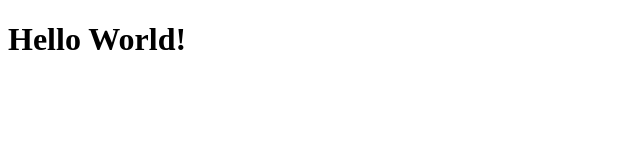
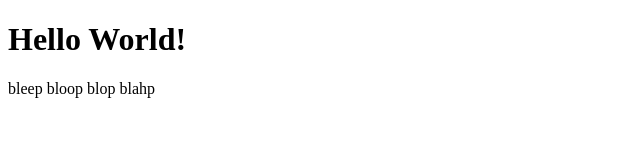
Before and after one commit to mlee3939/My_First_Repo, a plain HTML site: page index.html in a window 1280 px wide. Shown: the whole page, without its empty margins (0-640 px from the left). Drawn offline with Linux system fonts and the light colour scheme.

Commit message:
Update index.html

```diff
--- a/index.html
+++ b/index.html
@@ -7,5 +7,6 @@
 </head>
 <body>
     <h1>Hello World!</h1>
+    <p>bleep bloop blop blahp</p>
 </body>
 </html>
```
